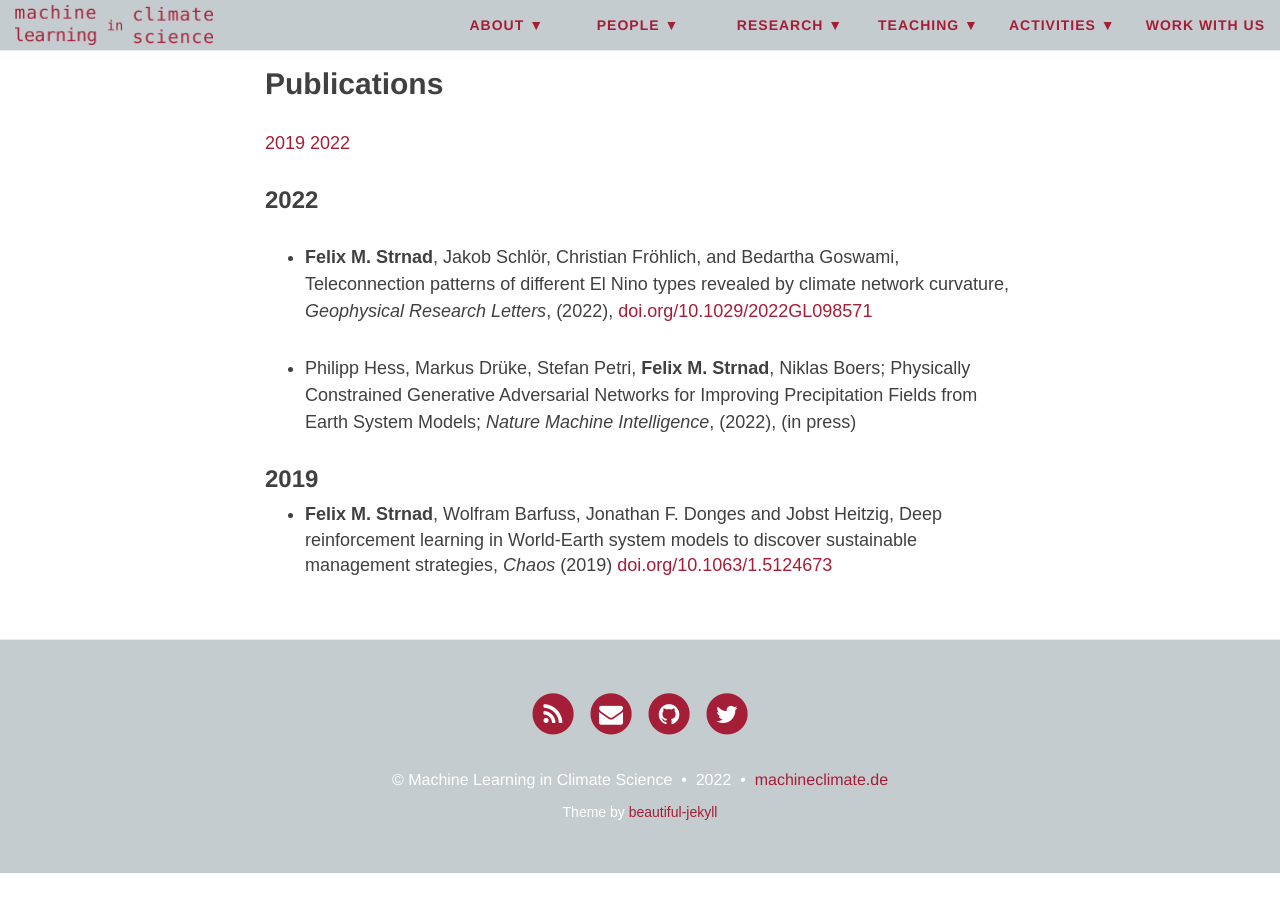
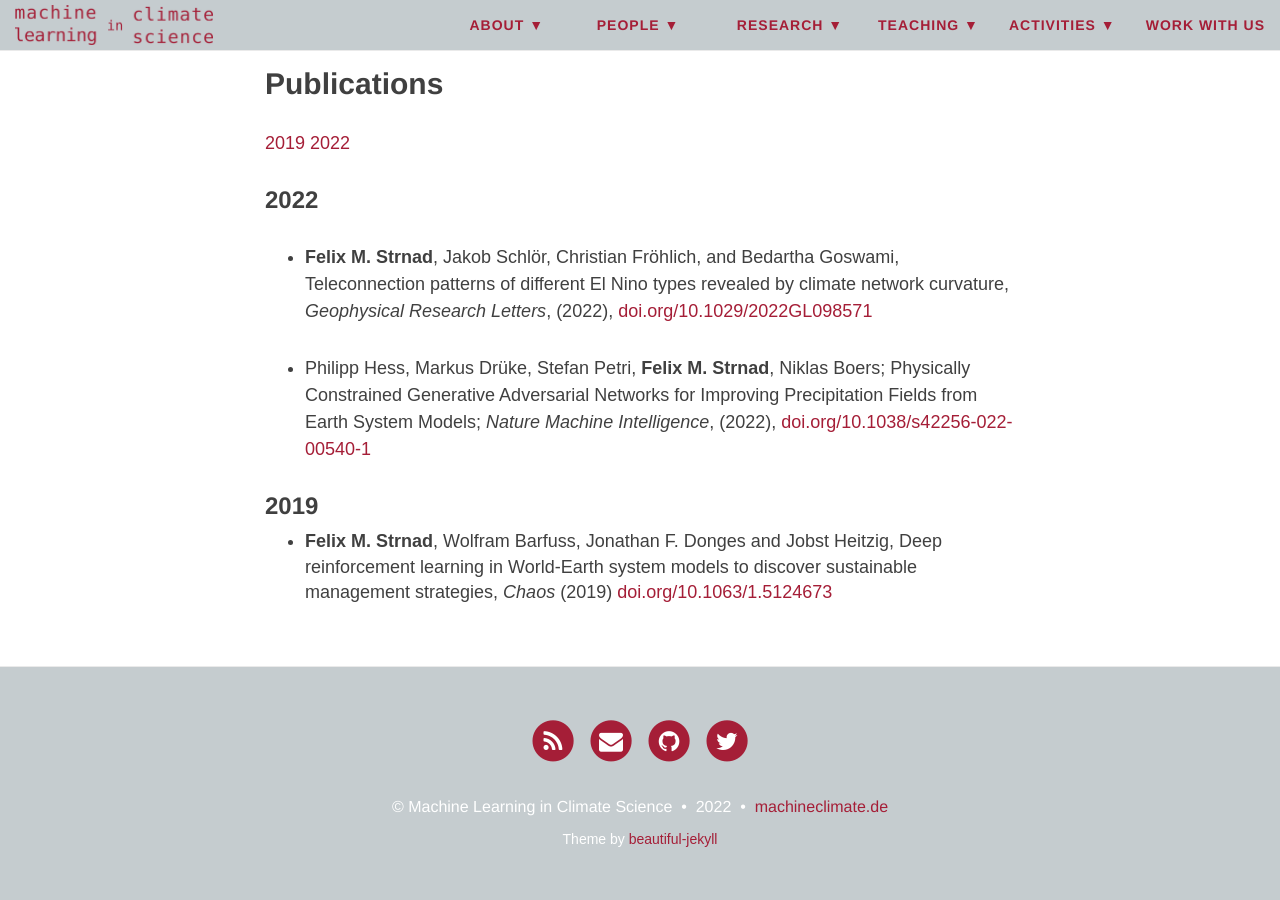
Before and after one commit to mlcs/mlcs.github.io, a Jekyll site: the page built from people/strnad.md, in a window 1280 px wide and 900 px high, scrolled down 1712 px. Built offline with Jekyll 4.4.1, drawn with Linux system fonts in a browser that asks for light colours; nearby versions of some CDN libraries; before the commit the page ends 2585 px from its top, so only the background shows below that.

Commit message:
Added link to Hess et al. paper.

```diff
--- a/people/strnad.md
+++ b/people/strnad.md
@@ -39,7 +39,7 @@ My CV can be found [here](./../files/cv_felix_strnad.pdf).
 + **Felix M. Strnad**, Jakob Schlör, Christian Fröhlich, and Bedartha Goswami, Teleconnection patterns of different El Nino types revealed by climate network curvature, _Geophysical Research Letters_,
     (2022), [doi.org/10.1029/2022GL098571](https://agupubs.onlinelibrary.wiley.com/doi/10.1029/2022GL098571)
 
-+ Philipp Hess, Markus Drüke, Stefan Petri, **Felix M. Strnad**, Niklas Boers; Physically Constrained Generative Adversarial Networks for Improving Precipitation Fields from Earth System Models; _Nature Machine Intelligence_, (2022),  (in press)
++ Philipp Hess, Markus Drüke, Stefan Petri, **Felix M. Strnad**, Niklas Boers; Physically Constrained Generative Adversarial Networks for Improving Precipitation Fields from Earth System Models; _Nature Machine Intelligence_, (2022),  [doi.org/10.1038/s42256-022-00540-1](https://www.nature.com/articles/s42256-022-00540-1)
 
 
 
```
